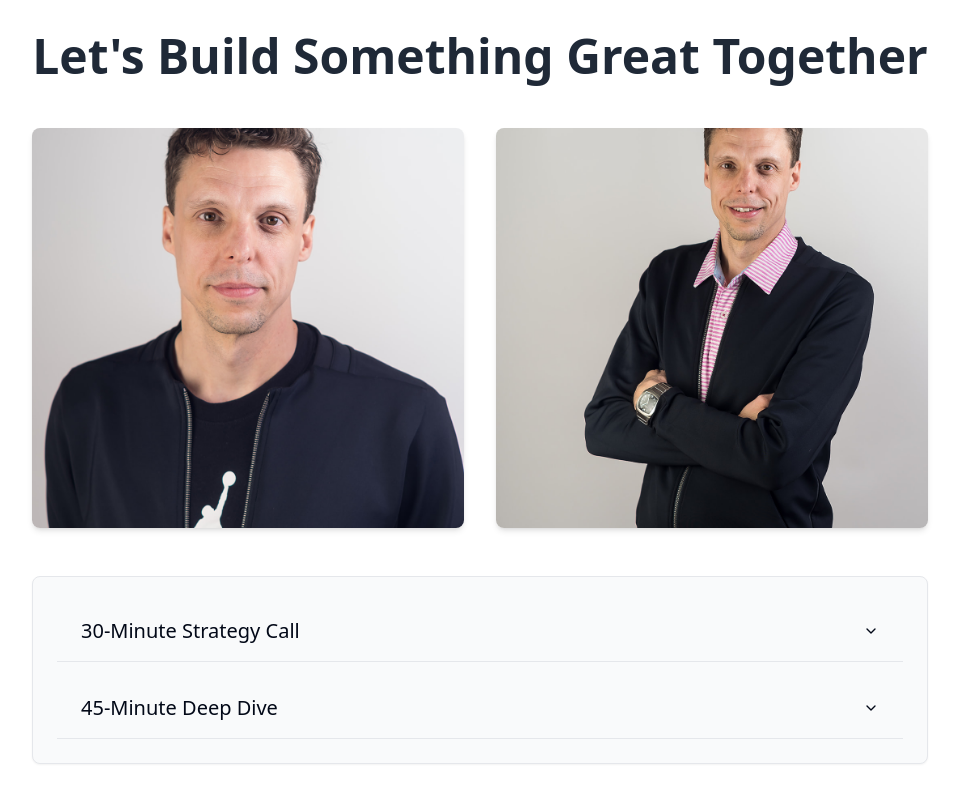
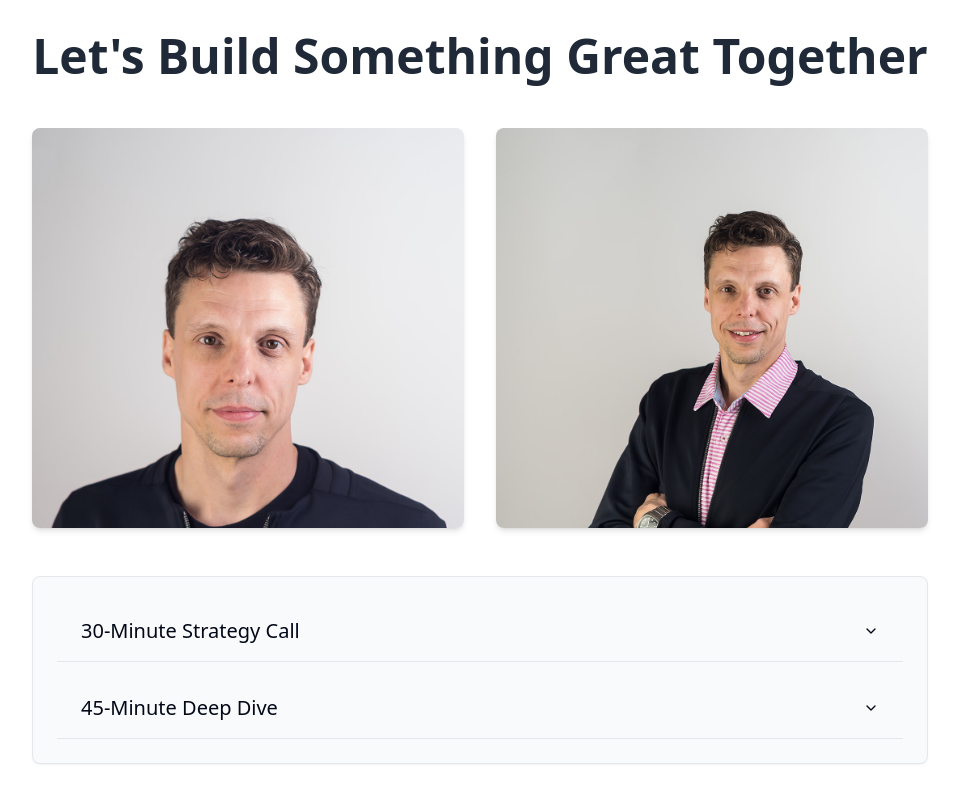
Before and after one commit to devJason23/booking-jasonhillco, a React (Vite) app: page / in a window 1280 px wide. Shown: the top 800 px of the page, without its empty margins (160-1119 px from the left). Built offline with nearby package versions, Linux system fonts and the light colour scheme.

Commit message:
Fix: Adjust image positioning
Adjust the positioning of the head in the top images to prevent cutoff.

```diff
--- a/src/components/BookingPage.tsx
+++ b/src/components/BookingPage.tsx
@@ -1,3 +1,4 @@
+
 import React from "react";
 import { Accordion, AccordionContent, AccordionItem, AccordionTrigger } from "@/components/ui/accordion";
 import { Card } from "@/components/ui/card";
@@ -27,7 +28,7 @@ const BookingPage = () => {
             key={index}
             src={src}
             alt={`Personal photo ${index + 1}`}
-            className="w-full h-[400px] rounded-lg shadow-md object-cover transition-transform duration-300 hover:scale-105"
+            className="w-full h-[400px] rounded-lg shadow-md object-cover object-top transition-transform duration-300 hover:scale-105"
           />
         ))}
       </div>
```
